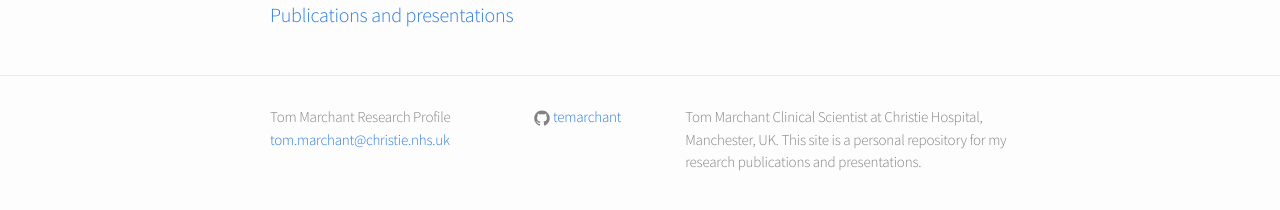
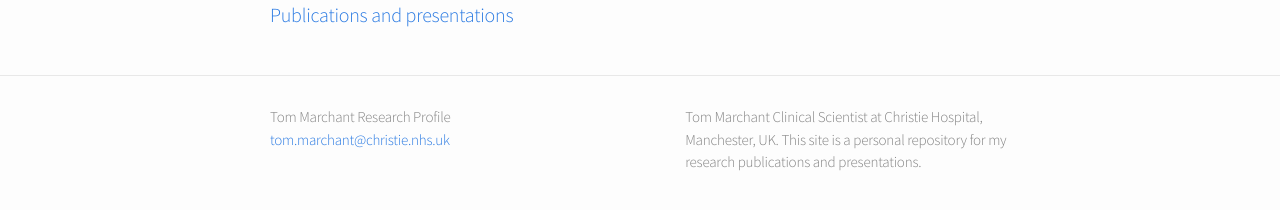
Before and after one commit to temarchant/researchprofile, a Jekyll site: the page built from index.html, in a window 1280 px wide. Shown: the part 137-347 px from the top of the page. Built offline with Jekyll 4.4.1, drawn with Linux system fonts in a browser that asks for light colours.

Commit message:
remove github username from footer

```diff
--- a/_config.yml
+++ b/_config.yml
@@ -15,7 +15,7 @@ description: > # this means to ignore newlines until "baseurl:"
 baseurl: "/researchprofile" # the subpath of your site, e.g. /blog
 url: "http://temarchant.github.io" # the base hostname & protocol for your site
 twitter_username:
-github_username:  temarchant
+github_username:
 
 # Build settings
 markdown: kramdown
```
